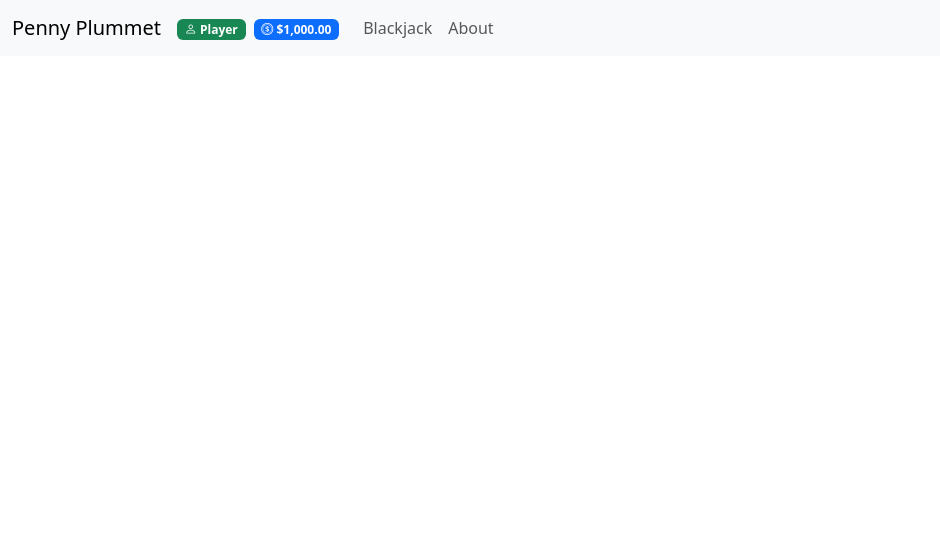
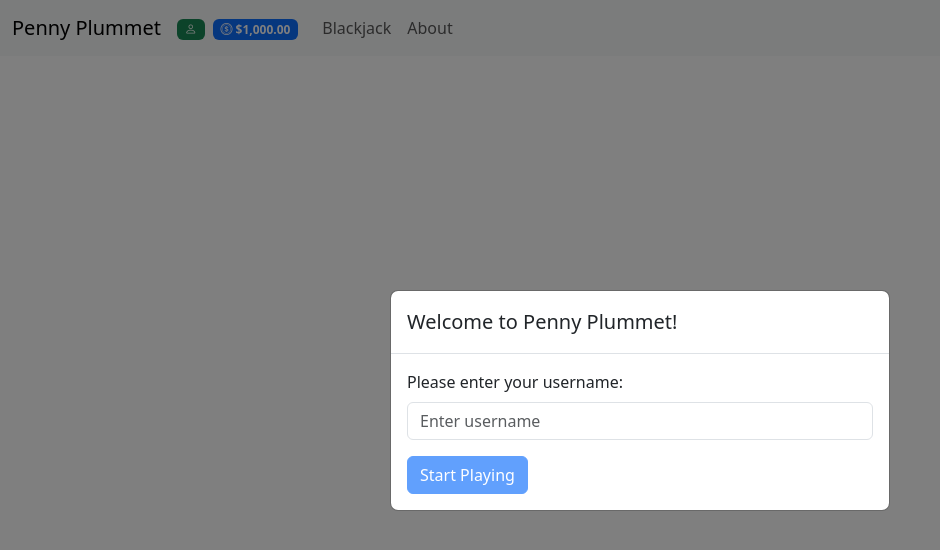
Before and after one commit to benceb2/penny-plummet, a Vue app: page / in a window 1280 px wide. Shown: the top 550 px of the page, without its empty margins (0-940 px from the left). Built offline with nearby package versions, Linux system fonts and the light colour scheme.

Commit message:
set usernames

```diff
--- a/src/App.vue
+++ b/src/App.vue
@@ -2,14 +2,20 @@
 import { RouterLink, RouterView } from 'vue-router'
 import { ref } from 'vue'
 import { useUserStore } from './stores/user';
+import UsernameModal from './components/UsernameModal.vue'
 
 const userStore = useUserStore()
 
 const isNavOpen = ref(false)
-const username = ref('Player')
+
+function handleUsernameChange(newUsername: string) {
+  userStore.updateUsername(newUsername)
+}
+
 </script>
 
 <template>
+  <UsernameModal />
   <header>
     <div class="d-flex align-items-center justify-content-center">
       <nav class="navbar navbar-expand-lg bg-body-tertiary w-100">
@@ -19,7 +25,7 @@ const username = ref('Player')
           <!-- User Stats Section -->
           <div class="user-stats me-3">
             <span class="badge bg-success me-2">
-              <i class="bi bi-person"></i> {{ username }}
+              <i class="bi bi-person"></i> {{ userStore.username }}
             </span>
             <span class="badge bg-primary">
               <i class="bi bi-coin"></i> {{ userStore.formattedChips }}
--- /dev/null
+++ b/src/components/UsernameModal.vue
@@ -0,0 +1,103 @@
+<script setup lang="ts">
+import { ref, onMounted } from 'vue'
+import { useUserStore } from '../stores/user'
+
+const userStore = useUserStore()
+const username = ref('')
+const showModal = ref(false)
+
+const submitUsername = () => {
+  if (username.value.trim()) {
+    userStore.updateUsername(username.value.trim())
+    showModal.value = false
+  }
+}
+
+onMounted(() => {
+  // Show modal if username isn't set
+  if (!userStore.username) {
+    showModal.value = true
+  }
+})
+</script>
+
+<template>
+  <div v-if="showModal" class="username-modal-container">
+    <div class="modal show d-block" tabindex="-1">
+      <div class="modal-dialog modal-dialog-centered">
+        <div class="modal-content">
+          <div class="modal-header">
+            <h5 class="modal-title">Welcome to Penny Plummet!</h5>
+          </div>
+          <div class="modal-body">
+            <form @submit.prevent="submitUsername">
+              <div class="mb-3">
+                <label for="username" class="form-label">Please enter your username:</label>
+                <input
+                  type="text"
+                  class="form-control"
+                  id="username"
+                  v-model="username"
+                  required
+                  minlength="2"
+                  maxlength="20"
+                  autocomplete="off"
+                  placeholder="Enter username">
+              </div>
+              <button type="submit" class="btn btn-primary" :disabled="!username.trim()">
+                Start Playing
+              </button>
+            </form>
+          </div>
+        </div>
+      </div>
+    </div>
+    <div class="modal-backdrop"></div>
+  </div>
+</template>
+
+<style scoped>
+.username-modal-container {
+  position: fixed;
+  top: 0;
+  left: 0;
+  width: 100%;
+  height: 100%;
+  z-index: 1050;
+}
+
+.modal {
+  position: relative;
+  z-index: 1055;
+}
+
+.modal-backdrop {
+  position: fixed;
+  top: 0;
+  left: 0;
+  width: 100%;
+  height: 100%;
+  background-color: rgba(0, 0, 0, 0.5);
+  z-index: 1050;
+}
+
+.modal-dialog {
+  position: relative;
+  z-index: 1056;
+}
+
+.modal-content {
+  background-color: white;
+  pointer-events: auto;
+}
+
+input.form-control {
+  z-index: 1057;
+  position: relative;
+}
+
+button {
+  z-index: 1057;
+  position: relative;
+}
+</style>
--- a/src/stores/user.ts
+++ b/src/stores/user.ts
@@ -37,13 +37,18 @@ export const useUserStore = defineStore('user', () => {
     }
   }
 
+  function updateUsername(newUsername: string) {
+    username.value = newUsername
+  }
+
   return {
     chips,
     username,
     stats,
     formattedChips,
     updateChips,
-    updateStats
+    updateStats,
+    updateUsername
   }
 }, {
   persist: true
--- a/src/views/BlackjackView.vue
+++ b/src/views/BlackjackView.vue
@@ -128,7 +128,6 @@ function setPresetBet(amount: number) {
       </div>
     </div>
 
-    <!-- Rest of the template remains the same, just update button handlers -->
     <!-- Game Status Alert -->
     <div v-if="gameStore.gameState === BlackjackState.gameOver"
       class="alert mb-4"
```
